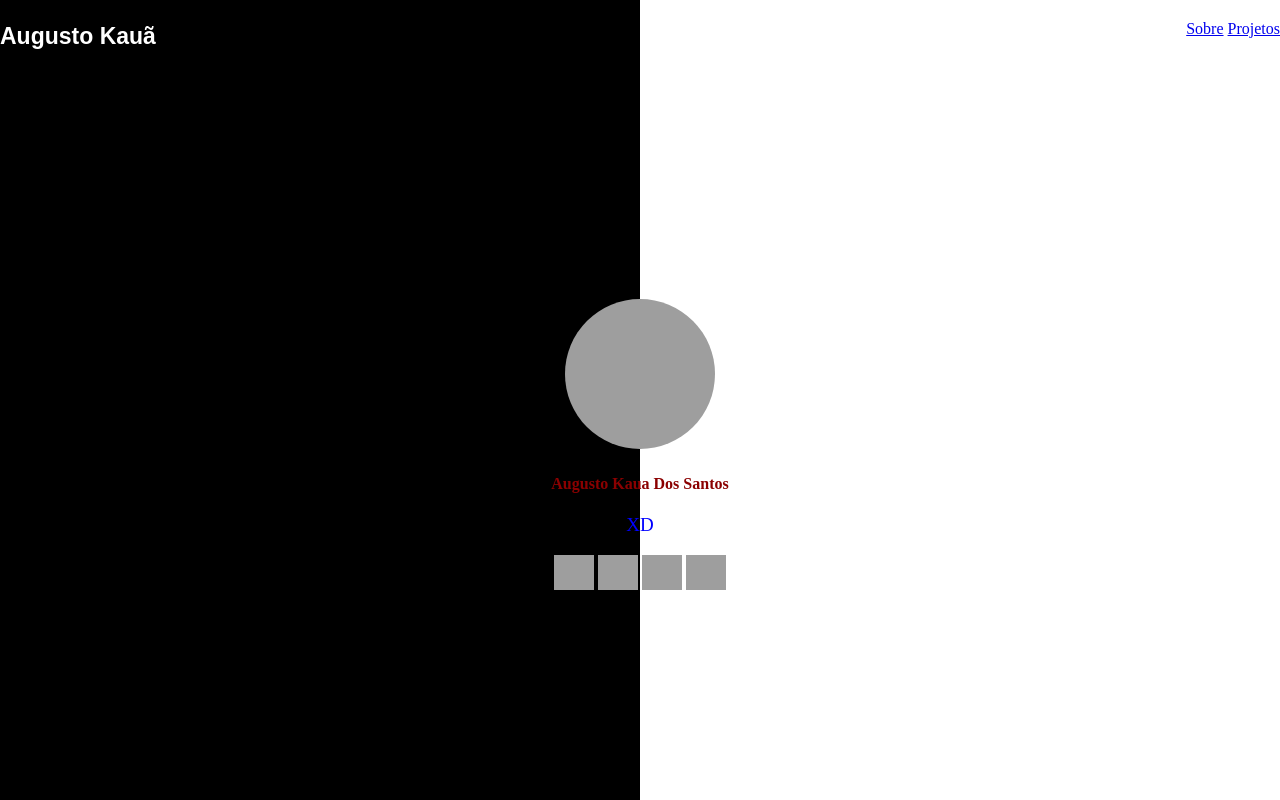
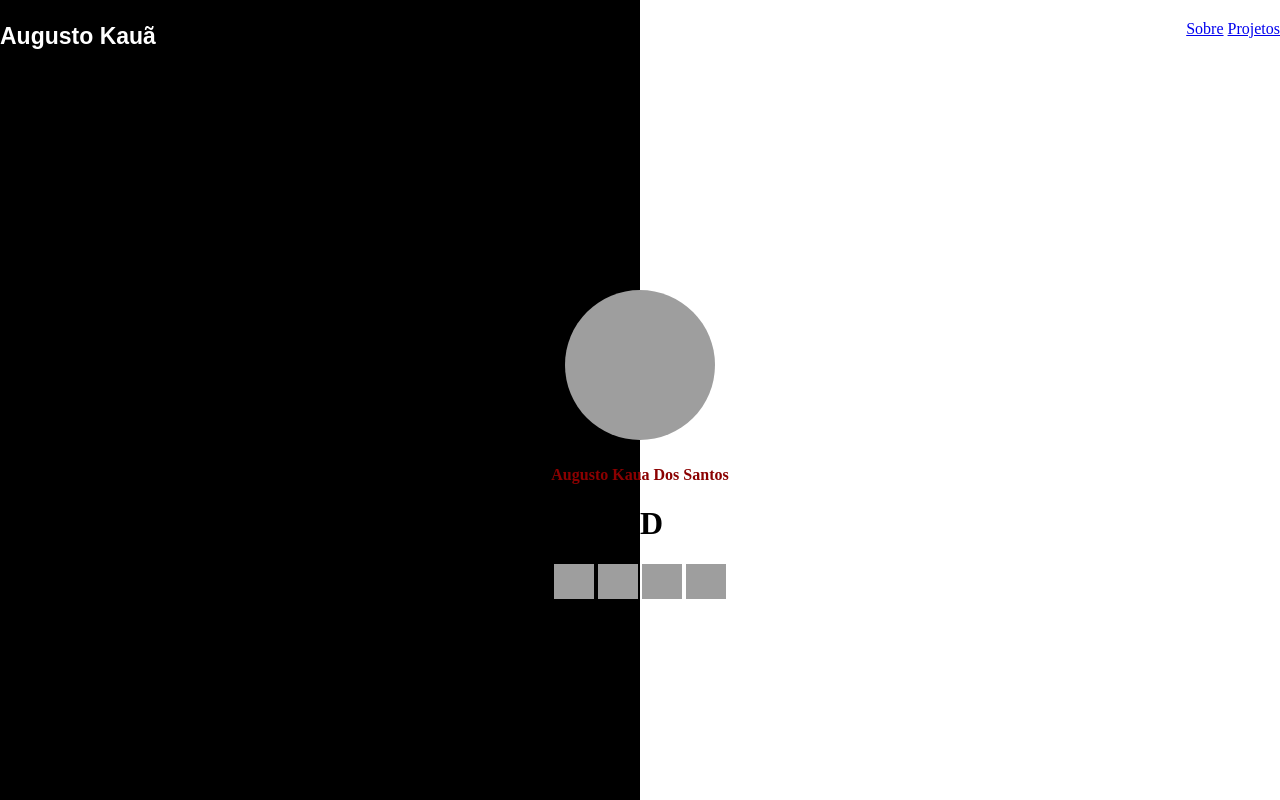
Before and after one commit to aks10-ifal/xd, a plain HTML site: page index.html in a window 1280 px wide. Drawn offline with Linux system fonts and the light colour scheme; grey boxes are pictures that could not be loaded.

Commit message:
Update index.html

```diff
--- a/index.html
+++ b/index.html
@@ -69,7 +69,7 @@
    <div class="center">
   <img src="https://i.ibb.co/fnV2xbC/iceland-1979445-1280.jpg" alt="iceland-1979445-1280" class="foto">
   <h4>Augusto Kaua Dos Santos</h4>
-     <p>XD</p>
+     <h1>XD</h1>
 <div class="icon">
  <a href="https://ibb.co/4YjTWZZ"><img src="https://i.ibb.co/4YjTWZZ/vecteezy-whatsapp-logo-png-whatsapp-icon-png-whatsapp-transparent-18930564-228.png" alt="vecteezy-whatsapp-logo-png-whatsapp-icon-png-whatsapp-transparent-18930564-228" border="0"></a>
 
```
